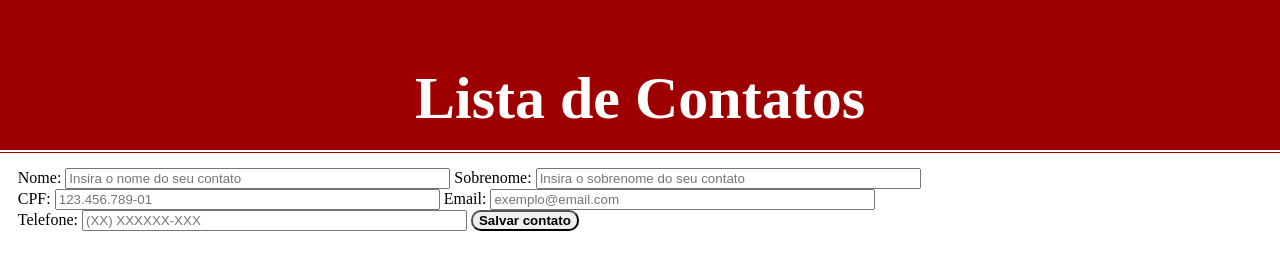
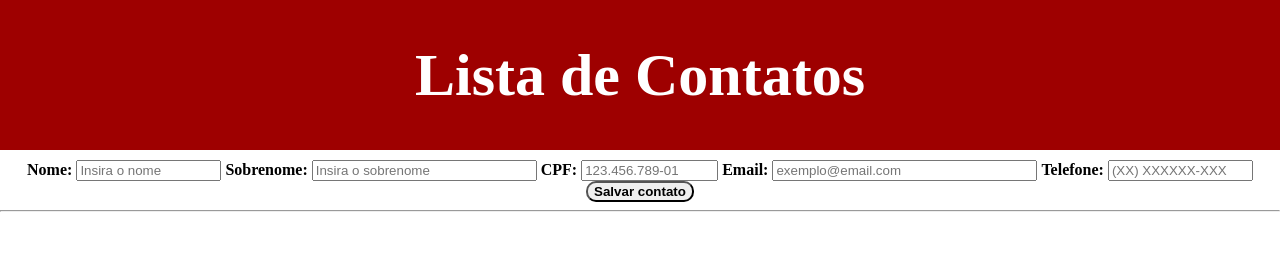
Before and after one commit to othiagobrito/Lista-de-Contatos, a plain HTML site: page index.html in a window 1280 px wide. Drawn offline with Linux system fonts and the light colour scheme.

Commit message:
size and css fix

```diff
--- a/index.html
+++ b/index.html
@@ -19,27 +19,27 @@
             <form>
                 <fieldset class="contato-nome">
                     <label for="nome">Nome:</label>
-                    <input type="text" id="nome" placeholder="Insira o nome do seu contato" size="45" required>
+                    <input type="text" id="nome" placeholder="Insira o nome" size="15" required>
 
                     <label for="sobrenome">Sobrenome:</label>
-                    <input type="text" id="sobrenome" placeholder="Insira o sobrenome do seu contato" size="45" required>
+                    <input type="text" id="sobrenome" placeholder="Insira o sobrenome" size="25" required>
                 </fieldset>
 
                 <fieldset class="contato-info">
                     <label for="cpf">CPF:</label>
-                    <input type="text" id="cpf" placeholder="123.456.789-01" size="45">
+                    <input type="text" id="cpf" placeholder="123.456.789-01" size="14" maxlength="14">
 
                     <label for="email">Email:</label>
-                    <input type="mail" id="email" placeholder="exemplo@email.com" size="45">
+                    <input type="mail" id="email" placeholder="exemplo@email.com" size="30">
                 </fieldset>
 
                 <fieldset class="contato-telefone">
                     <label for="telefone">Telefone:</label>
-                    <input type="text" id="telefone" placeholder="(XX) XXXXXX-XXX" size="45">
+                    <input type="text" id="telefone" placeholder="(XX) XXXXXX-XXX" size="15">
                 </fieldset>
 
                 <button id="salvar">Salvar contato</button>
-            </form>
+            </form><hr>
         </section>
     </main>
 </body>
--- a/styles/desktop-style.css
+++ b/styles/desktop-style.css
@@ -2,8 +2,6 @@ header {
     margin: 0;
     height: 150px;
     background-color: #9e0000;
-    align-content: center;
-    border-bottom: 5px double #ffffff;
 }
 
 .titulo {
@@ -16,13 +14,17 @@ header {
 }
 
 .formulario {
-    margin: 1vw;
+    margin-top: 10px;
+    text-align: center;
 }
 
 fieldset {
     display: inline-block;
-    padding-left: 5px;
     text-align: center;
+}
+
+.formulario label {
+    font-weight: bold;
 }
 
 #salvar {
```
